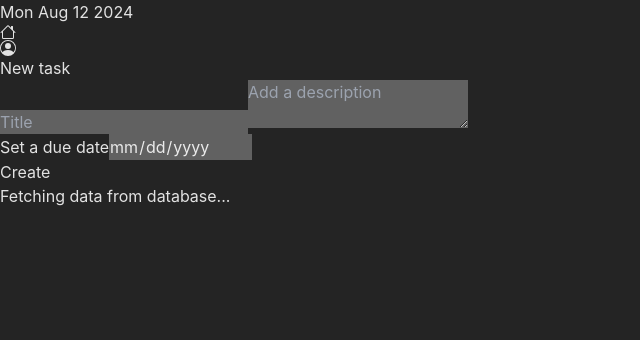
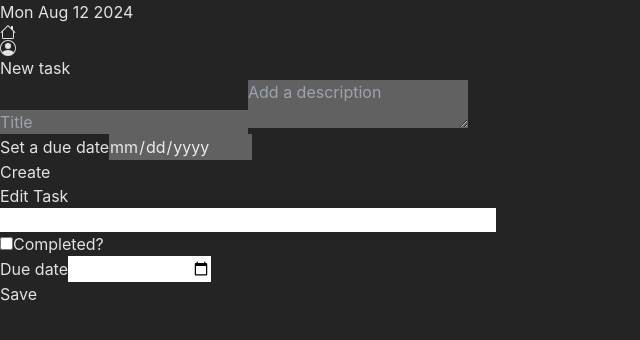
Before and after one commit to caioarodrigues/to-do-list, a React (Vite) app in the folder interface/: page /edit/1 in a window 1280 px wide. Shown: the top 340 px of the page, without its empty margins (0-640 px from the left). Built offline with nearby package versions, Linux system fonts and the light colour scheme; no server answers.

Commit message:
a few adjustments

```diff
--- a/interface/src/pages/EditTask.tsx
+++ b/interface/src/pages/EditTask.tsx
@@ -6,7 +6,12 @@ type Task = Pick<ITask, "title" | "description" | "completed" | "dueDate">;
 
 export const EditTask = () => {
   const id = window.location.pathname.split("/")[2];
-  const [task, setTask] = useState<Task>();
+  const [task, setTask] = useState<Task>({
+    completed: false,
+    description: "",
+    dueDate: "",
+    title: "",
+  });
   const editTaskHandler = async () => {
     await axios
       .put(`http://localhost:3000/task/${id}`, task)
```
Also changed, not shown: 1 other file (tests, documents, lock files or other folders).
